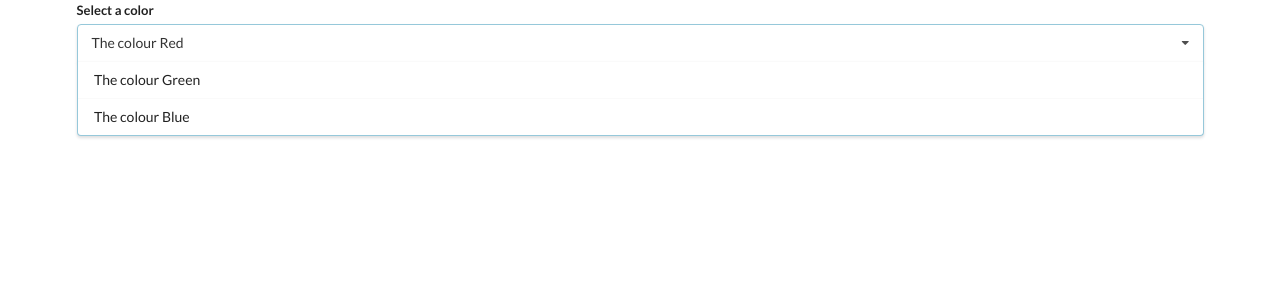
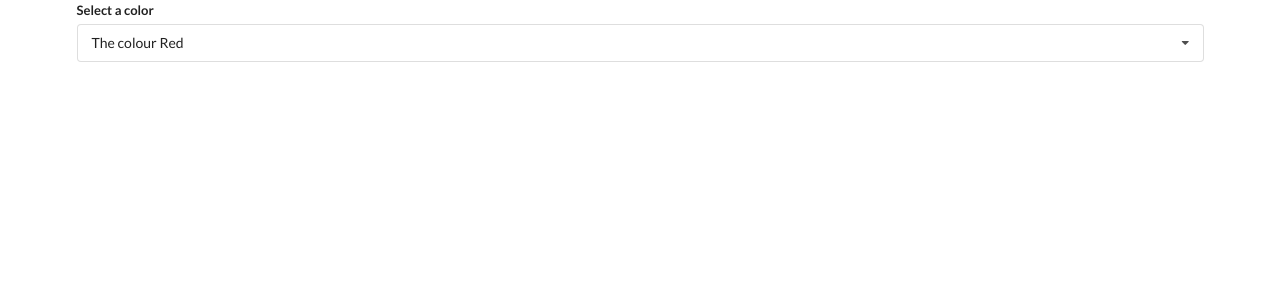
Before and after one commit to swayambhu/Widget-react, a React (Create React App) app: page / in a window 1280 px wide. Shown: the top 300 px of the page. Built offline with nearby package versions, Linux system fonts and the light colour scheme.

Commit message:
Added toggle functionality on dropdown

```diff
--- a/src/Components/Dropdown/Dropdown.js
+++ b/src/Components/Dropdown/Dropdown.js
@@ -1,6 +1,8 @@
-import React from 'react';
+import React, {useState} from 'react';
 
 const Dropdown = ({ options, selected, onSelectedChange }) => {
+
+    const [open, setOpen] = useState(false)
     const renderedOptions = options.map((option) => {
         if (option.value === selected.value) {
             return null;
@@ -14,10 +16,10 @@
         <div className='ui form'>
             <div className='field'>
                 <label className='label'>Select a color</label>
-                <div className='ui selection dropdown visible active'>
+                <div onClick={() => setOpen(!open)} className={`ui selection dropdown ${open ? 'visible active' : ''}`}>
                     <i className='dropdown icon'></i>
                     <div className='text'>{selected.label}</div>
-                    <div className='menu visible transition'>
+                    <div className={`menu ${open ? 'visible transition' : ''}`}>
                         {renderedOptions}
                     </div>
                 </div>
```
